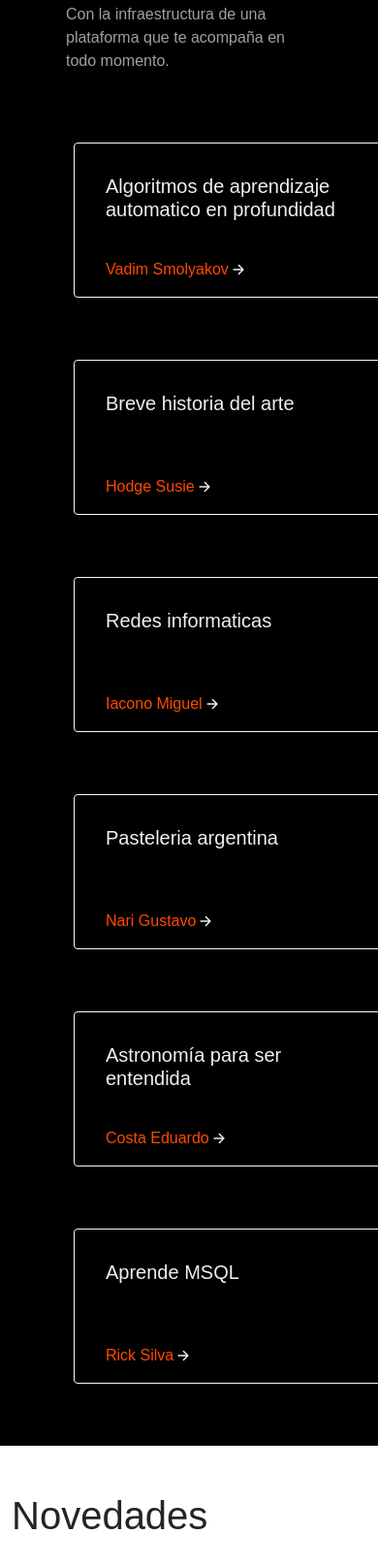
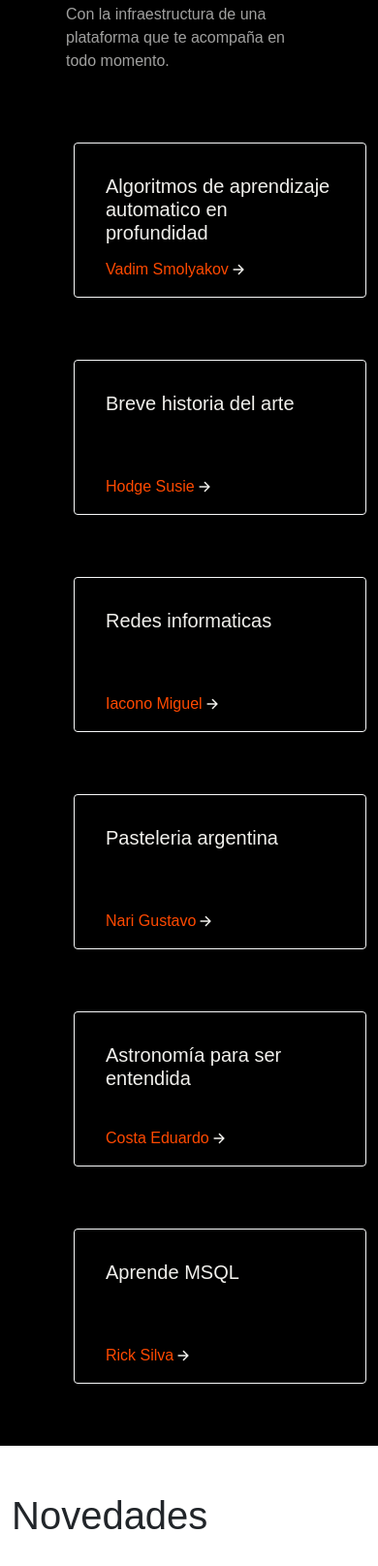
Before and after one commit to ckonata/Coder_WebDevelopment, a plain HTML site: page index.html in a window 390 px wide. Shown: the part 872-2487 px from the top of the page at 97% size. Drawn offline with nearby package versions, Linux system fonts and the light colour scheme; a web font is replaced by a local one.

Commit message:
fix box index padding mobile

```diff
--- a/index.html
+++ b/index.html
@@ -63,7 +63,7 @@
                 </div>
                 <div class="row row-cols-lg-3 row-col-1">
                     <div class="col">
-                        <div class="card w-5 box border border-light" >
+                        <div class="card box border border-light" >
                             <div class="card-body">
                               <h5 class="card-title">Algoritmos de aprendizaje automatico en profundidad</h5>
                               <div class="card__link-animation">
@@ -74,7 +74,7 @@
                         </div>
                     </div>
                     <div class="col">
-                        <div class="card w-5 box border border-light" >
+                        <div class="card box border border-light" >
                             <div class="card-body">
                               <h5 class="card-title">Breve historia del arte</h5>
                               <div class="card__link-animation">
@@ -85,7 +85,7 @@
                         </div>
                     </div>
                     <div class="col">
-                        <div class="card w-5 box border border-light" >
+                        <div class="card box border border-light" >
                             <div class="card-body">
                               <h5 class="card-title">Redes informaticas</h5>
                               <div class="card__link-animation">
@@ -96,7 +96,7 @@
                         </div>
                     </div>
                     <div class="col">
-                        <div class="card w-5 box border border-light" >
+                        <div class="card box border border-light" >
                             <div class="card-body">
                               <h5 class="card-title">Pasteleria argentina</h5>
                               <div class="card__link-animation">
@@ -107,7 +107,7 @@
                         </div>
                     </div>
                     <div class="col">
-                        <div class="card w-5 box border border-light" >
+                        <div class="card box border border-light" >
                             <div class="card-body">
                               <h5 class="card-title">Astronomía para ser entendida</h5>
                               <div class="card__link-animation">
@@ -118,7 +118,7 @@
                         </div>
                     </div>
                     <div class="col">
-                        <div class="card w-5 box border border-light" >
+                        <div class="card box border border-light" >
                             <div class="card-body">
                               <h5 class="card-title">Aprende MSQL</h5>
                               <div class="card__link-animation">
--- a/styles/style.css
+++ b/styles/style.css
@@ -191,7 +191,7 @@ main{
 }
 
 .box{
-    width: 20rem;
+    width: 100%;
     height: 10rem;
     padding: 1rem;
     margin: 2rem;
@@ -302,6 +302,7 @@ form button{
 .book__container{
     height: 18rem;
 }
+
 .card__link-animation{
     display: flex;
     align-items: center;
@@ -403,6 +404,10 @@ form button{
     .hero.hero-black a{
         font-size: .8rem;
     }
+
+    .book__container{
+        height: fit-content;
+    }
   }
 
 
@@ -441,6 +446,6 @@ form button{
     }
 
     .books__container{
-        padding: 0 5rem;
+        padding: 0 2rem;
     }
   }
```
